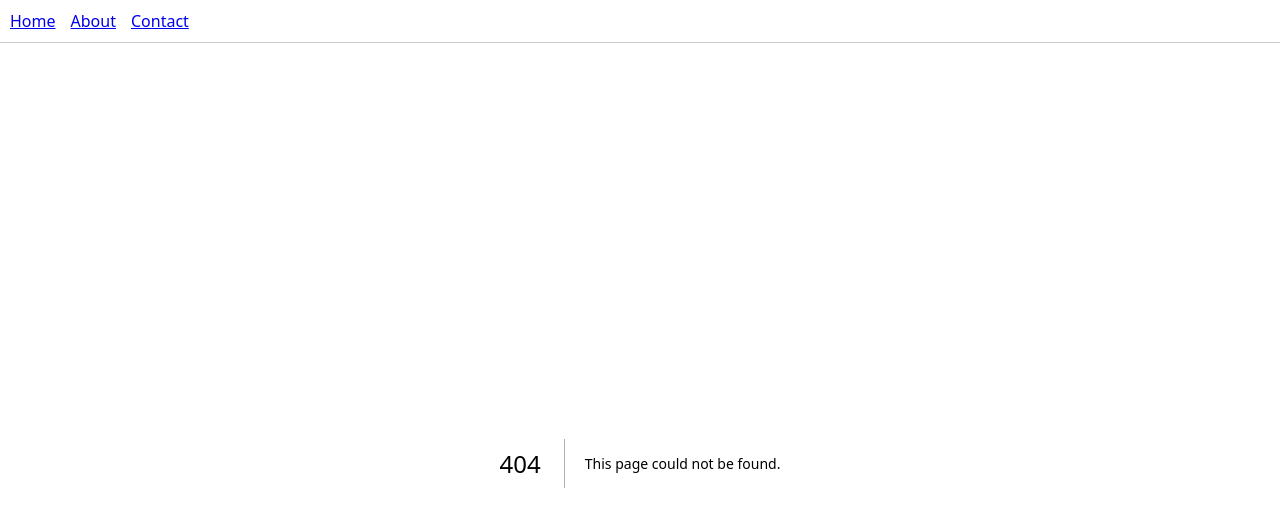
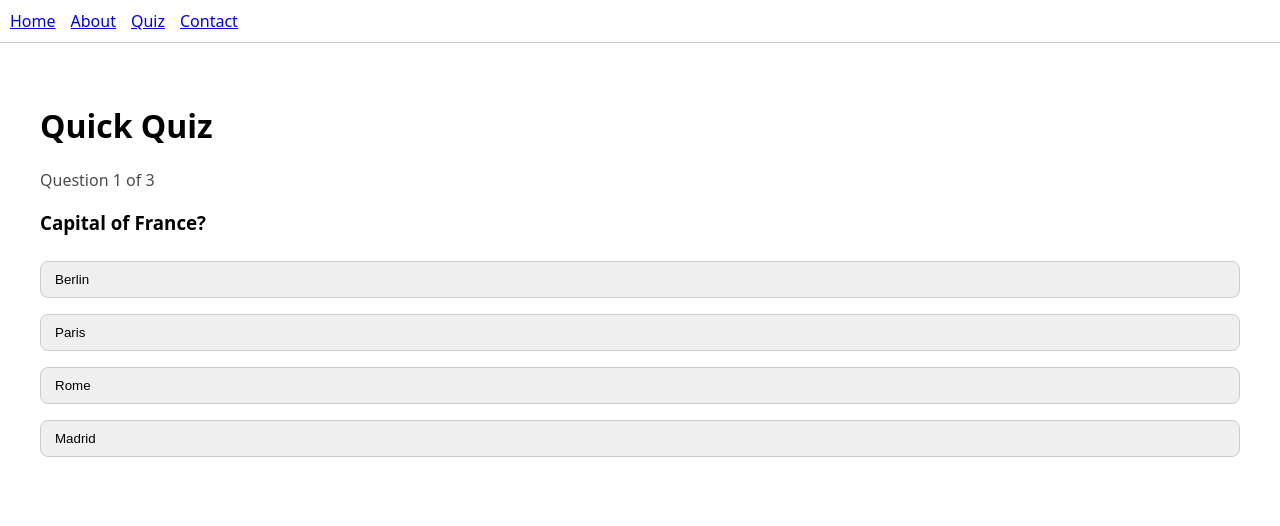
Before and after one commit to thebengali/onestupidquiz, a Next.js app: page /quiz in a window 1280 px wide. Before the commit this address had no page. Shown: the top 526 px of the page. Built offline with nearby package versions, Linux system fonts and the light colour scheme.

Commit message:
Add simple quiz page with sample questions

```diff
--- a/app/layout.tsx
+++ b/app/layout.tsx
@@ -13,6 +13,7 @@ export default function RootLayout({ children }: { children: React.ReactNode })
         <nav style={{ padding: "10px", borderBottom: "1px solid #ccc" }}>
           <Link href="/" style={{ marginRight: "15px" }}>Home</Link>
           <Link href="/about" style={{ marginRight: "15px" }}>About</Link>
+      <Link href="/quiz" style={{ marginRight: "15px" }}>Quiz</Link>
           <Link href="/contact">Contact</Link>
         </nav>
         <main style={{ padding: "20px" }}>
--- /dev/null
+++ b/app/quiz/page.tsx
@@ -0,0 +1,48 @@
+'use client';
+import { useState } from 'react';
+import Link from 'next/link';
+import { questions } from '@/data/questions';
+
+export default function QuizPage() {
+  const [i, setI] = useState(0);
+  const [score, setScore] = useState(0);
+  const [done, setDone] = useState(false);
+  const q = questions[i];
+
+  function pick(opt: number) {
+    if (done) return;
+    if (opt === q.answer) setScore(s => s + 1);
+    if (i + 1 < questions.length) setI(i + 1);
+    else setDone(true);
+  }
+
+  return (
+    <main style={{ padding: '20px' }}>
+      <h1>Quick Quiz</h1>
+      {!done ? (
+        <section>
+          <p style={{ opacity: .7 }}>Question {i + 1} of {questions.length}</p>
+          <h3>{q.question}</h3>
+          <ul style={{ listStyle: 'none', padding: 0 }}>
+            {q.options.map((o, idx) => (
+              <li key={idx}>
+                <button
+                  onClick={() => pick(idx)}
+                  style={{ margin: '8px 0', padding: '10px 14px', border: '1px solid #ccc', borderRadius: 8, cursor: 'pointer', width: '100%', textAlign: 'left' }}
+                >
+                  {o}
+                </button>
+              </li>
+            ))}
+          </ul>
+        </section>
+      ) : (
+        <section>
+          <h2>Your score: {score} / {questions.length}</h2>
+          <button onClick={() => { setI(0); setScore(0); setDone(false); }} style={{ marginRight: 10, padding: '10px 14px' }}>Restart</button>
+          <Link href="/">Go home</Link>
+        </section>
+      )}
+    </main>
+  );
+}
--- /dev/null
+++ b/data/questions.ts
@@ -0,0 +1,6 @@
+export type Q = { id: number; question: string; options: string[]; answer: number };
+export const questions: Q[] = [
+  { id: 1, question: 'Capital of France?', options: ['Berlin','Paris','Rome','Madrid'], answer: 1 },
+  { id: 2, question: '2 + 2 = ?',        options: ['3','4','5','22'],               answer: 1 },
+  { id: 3, question: 'Sky color?',        options: ['Green','Blue','Red','Yellow'],  answer: 1 }
+];
```
